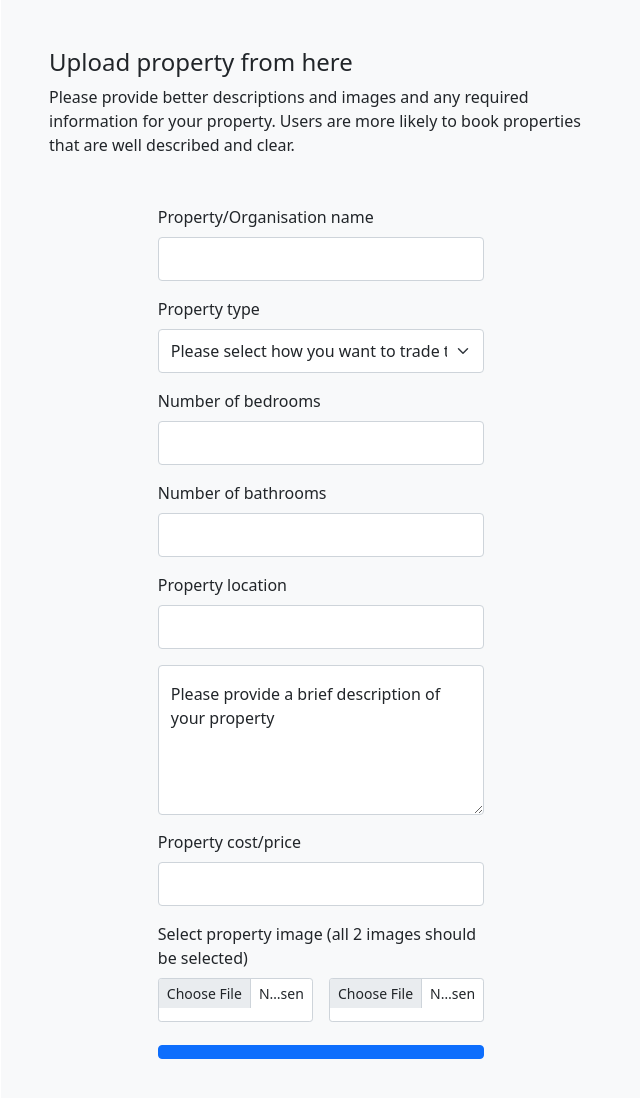
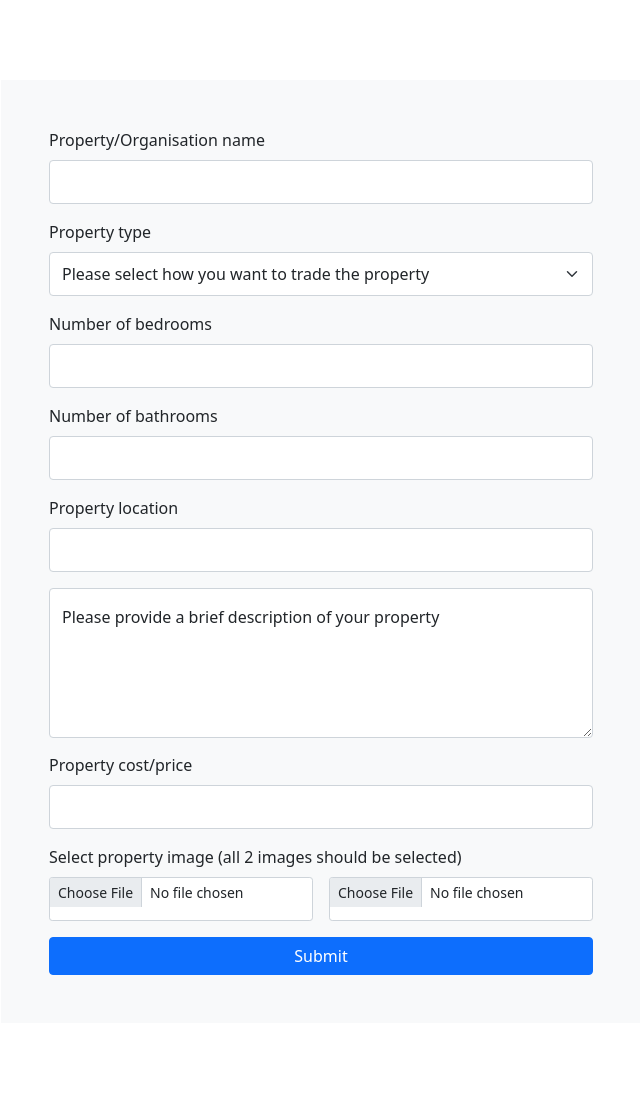
Before and after one commit to mamgbigeofrey/manageProperty, a plain HTML site: page pages/upload.html in a window 1280 px wide. Shown: the whole page, without its empty margins (319-959 px from the left). After the commit the page ends 1023 px from the top, so only its background shows below. Drawn offline with nearby package versions, Linux system fonts and the light colour scheme; files that its build step writes are made by us from their sources.

Commit message:
completed the upload form

```diff
--- a/pages/upload.html
+++ b/pages/upload.html
@@ -10,16 +10,12 @@
       <script src="https://cdn.jsdelivr.net/npm/bootstrap@5.1.3/dist/js/bootstrap.bundle.min.js" integrity="sha384-ka7Sk0Gln4gmtz2MlQnikT1wXgYsOg+OMhuP+IlRH9sENBO0LRn5q+8nbTov4+1p" crossorigin="anonymous" defer></script>
 
       <!-- local css -->
-      <link rel="stylesheet" href="style.css">
+      <link rel="stylesheet" href="../style.css">
 
     </head>
 <body>
-    <section class="w-50 p-5 m-auto bg-light">
-        <h4>Upload property from here</h4>
-        <p>Please provide better descriptions and images and any required information for your property.
-            Users are more likely to book properties that are well described and clear.
-        </p>
-    <form action="#" method="post" enctype="multipart/form-data" class="upload-form mt-5">
+
+    <form action="#" method="post" enctype="multipart/form-data" class="upload-form p-5 bg-light">
 
         <div class="mb-3">
           <label for="property_name" class="form-label">Property/Organisation name</label>
@@ -70,9 +66,8 @@
             type="file" name="imageFile2" required>
           </div>
 
-        <button type="submit" class="btn btn-primary w-100"</button>
+        <button type="submit" class="btn btn-primary w-100 h-44">Submit</button>
       </form>
-      </section>
 
 </body>
 </html>
--- a/style.css
+++ b/style.css
@@ -29,7 +29,7 @@
 
 /* upload form css goes in here on top of the bootstrap styling */
 .upload-form{
-    width: 60%;
+    width: 50%;
     margin: auto;
     box-shadow:2px solid gray;
     margin-top: 5em;
```
